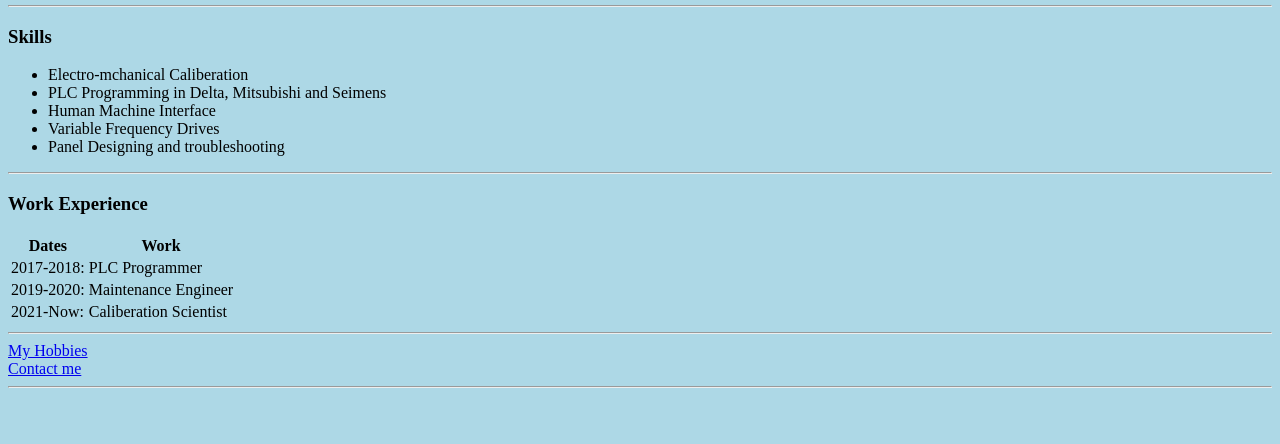
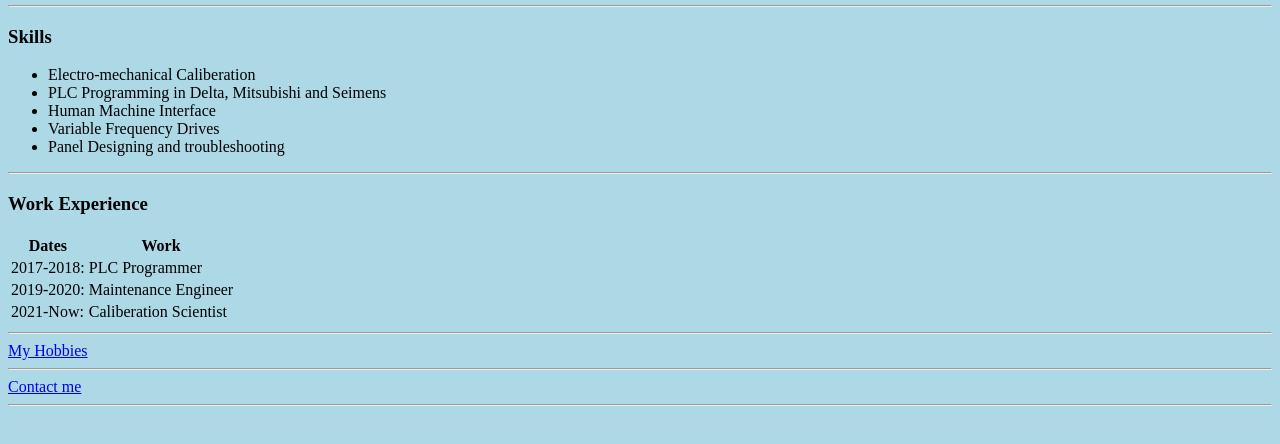
Before and after one commit to avikazam/CV, a plain HTML site: page index.html in a window 1280 px wide. Shown: the part 202-646 px from the top of the page. Drawn offline with Linux system fonts and the light colour scheme.

Commit message:
Update index.html

```diff
--- a/index.html
+++ b/index.html
@@ -22,7 +22,7 @@
 
   <h3>Skills</h3>
   <ul>
-    <li>Electro-mchanical Caliberation</li>
+    <li>Electro-mechanical Caliberation</li>
     <li>PLC Programming in Delta, Mitsubishi and Seimens</li>
     <li>Human Machine Interface</li>
     <li>Variable Frequency Drives</li>
@@ -56,7 +56,7 @@
     </tr>
   </table>
   <hr>
-  <a href="hobbies.html">My Hobbies</a><br>
+  <a href="hobbies.html">My Hobbies</a><br><hr>
 
   <a href="contact-me.html">Contact me</a>
   <hr>
```
